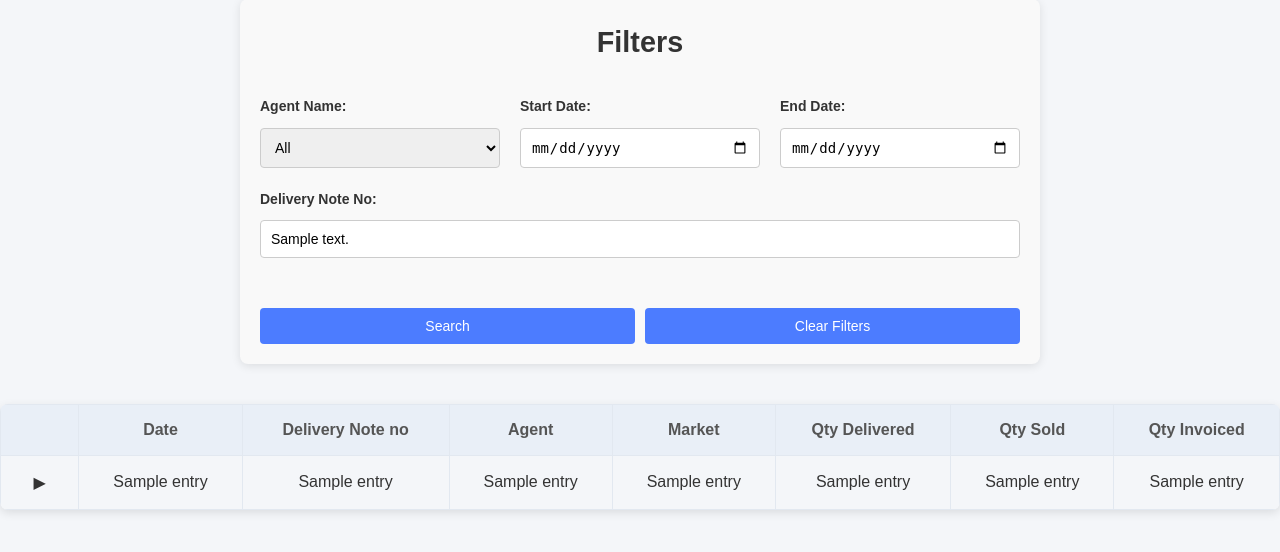
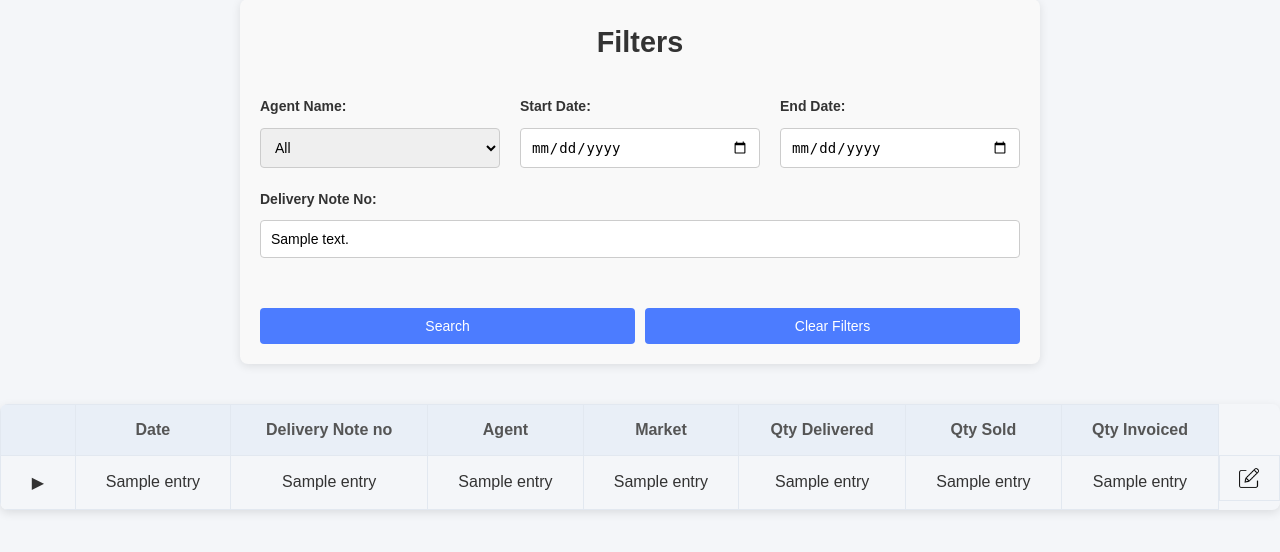
Before and after one commit to Jannes009/Fermesync, a Flask app: template templates/Transition pages/view_entries.html in a window 1280 px wide. Shown: the part 152-704 px from the top of the page. Run offline with Flask 3, Linux system fonts and the light colour scheme; the template is opened without the code that fills it: most values are stand-ins (such as "Sample title", 1, 10 or a date in 2020); parts of the project's set-up code (start-up, migrations or seed data) failed here and were passed over; some libraries are stand-ins or nearby versions.

Commit message:
Actually enabled editing without restriction

```diff
--- a/templates/Transition pages/view_entries.html
+++ b/templates/Transition pages/view_entries.html
@@ -72,13 +72,11 @@
                 <td>{{ entry[5] }}</td>  <!-- Qty Loaded -->
                 <td>{{ entry[6] }}</td>  <!-- Qty Sold -->
                 <td>{{ entry[7] }}</td>  <!-- Qty Invoiced -->
-                <!-- {% if entry[6] ==  0%}  Check if Qty Sold is not equal to Qty Invoiced -->
-                    <td class="button-row">
-                        <button class="edit-sales-btn" id="edit-del-note" data-id="{{entry[0]}}">
-                            <img src="../static/Image/edit.png" class="action-icon">
-                        </button>
-                    </td>
-                <!-- {% endif %} -->
+                <td class="button-row">
+                    <button class="edit-sales-btn" data-id="{{entry[0]}}">
+                        <img src="../static/Image/edit.png" class="action-icon">
+                    </button>
+                </td>
             </tr>
             <tr class="expandable-content hidden" id="details-{{ entry[0] }}">
                 <td colspan="9">
```
